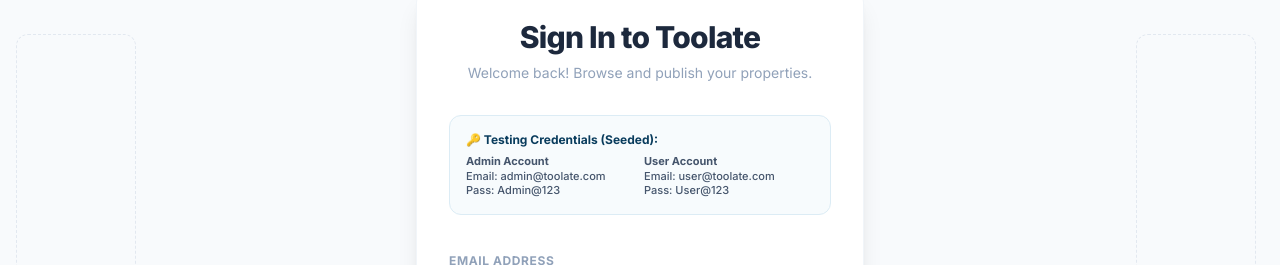
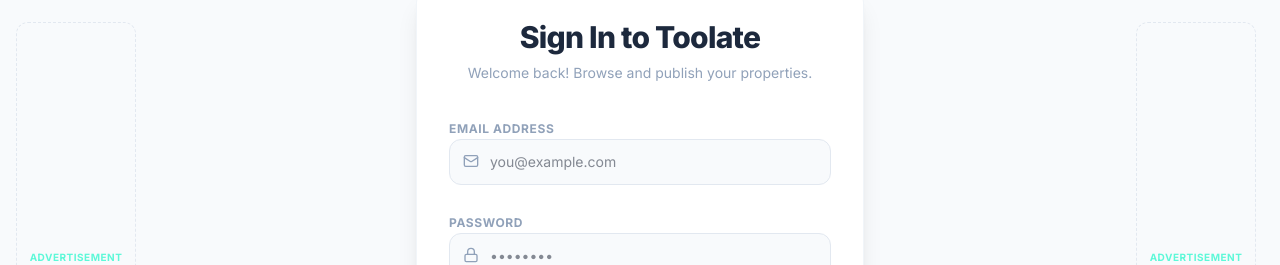
Before and after one commit to rahul11f/Toolate, a Next.js app: page /login in a window 1280 px wide. Shown: the part 127-392 px from the top of the page. Built offline with nearby package versions, Linux system fonts and the light colour scheme; no server answers; the database is empty.

Commit message:
chore: remove seeded credentials help card entirely from login page

```diff
--- a/src/app/login/page.tsx
+++ b/src/app/login/page.tsx
@@ -90,26 +90,7 @@
           </div>
         )}
 
-        {/* Testing help card */}
-        {process.env.NODE_ENV === 'development' && (
-          <div className="bg-indigo-50/50 border border-indigo-100 text-slate-750 p-4 rounded-xl space-y-1.5 text-xs">
-            <p className="font-bold text-indigo-700 flex items-center gap-1">
-              <span>🔑 Testing Credentials (Seeded):</span>
-            </p>
-            <div className="grid grid-cols-2 gap-2 text-[11px] font-medium text-slate-600">
-              <div>
-                <p className="font-bold text-indigo-850">Admin Account</p>
-                <p>Email: admin@toolate.com</p>
-                <p>Pass: Admin@123</p>
-              </div>
-              <div>
-                <p className="font-bold text-indigo-850">User Account</p>
-                <p>Email: user@toolate.com</p>
-                <p>Pass: User@123</p>
-              </div>
-            </div>
-          </div>
-        )}
+
 
         <form onSubmit={handleSubmit(onSubmit)} className="space-y-6">
           {/* Email */}
```
Also changed, not shown: public/sw.js.
